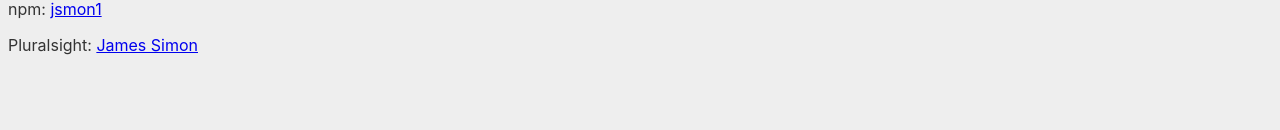
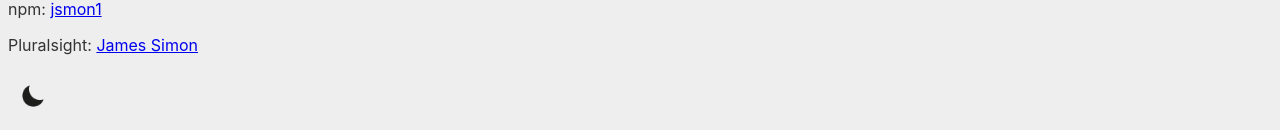
Before and after one commit to jsmon/website, a Next.js app: page / in a window 1280 px wide. Shown: the part 814-944 px from the top of the page. Before the commit the page ends 885 px from the top, so only its background shows below. Built offline with nearby package versions, Linux system fonts and the light colour scheme.

Commit message:
Added theme toggle

```diff
--- /dev/null
+++ b/components/ToggleTheme.tsx
@@ -0,0 +1,24 @@
+import React from 'react';
+
+import styles from '../styles/ToggleTheme.module.css';
+
+interface ToggleThemeProps {
+    theme: 'light' | 'dark';
+    clickHandler: (event: React.MouseEvent<HTMLImageElement, MouseEvent>) => void;
+}
+
+const ToggleTheme = ({ theme, clickHandler }: ToggleThemeProps): React.ReactElement<{
+    src: `/images/${'sun' | 'moon'}.png`;
+    alt: 'A sun, indicating if you click here you will switch to light theme.' | 'A moon, indicating if you click here you will switch to dark theme.';
+    onClick: (event: React.MouseEvent<HTMLImageElement, MouseEvent>) => void;
+    className: string;
+}, 'img'> => (
+    <img
+        className={styles.toggleThemeImg}
+        src={theme === 'dark' ? '/images/sun.png' : '/images/moon.png'}
+        alt={`A ${theme === 'dark' ? 'sun' : 'moon'}, indicating if you click here you will switch to ${theme === 'dark' ? 'light' : 'dark'} theme.`}
+        onClick={clickHandler}
+    />
+);
+
+export default ToggleTheme;
--- a/pages/index.tsx
+++ b/pages/index.tsx
@@ -1,19 +1,27 @@
-import React from 'react';
+import React, { useState, useEffect } from 'react';
 
 import MetaData from '../components/MetaData';
 import Header from '../components/Header';
 import About from '../components/About';
 import Knowledge from '../components/Knowledge';
 import Links from '../components/Links';
-
+import ToggleTheme from '../components/ToggleTheme';
 const Home = () => {
-    const isSSR = typeof window === 'undefined';
-
-    if (!isSSR) {
-        const theme = (localStorage.getItem('theme') || (window.matchMedia('(prefers-color-scheme: light)').matches ? 'light' : 'dark')) as 'light' | 'dark';
+    const [theme, setTheme] = useState<'dark' | 'light'>('dark');
+    const clickHandler = () => {
+        setTheme(theme === 'dark' ? 'light' : 'dark');
         localStorage.setItem('theme', theme);
         document.querySelector('html')!.dataset.theme = theme;
-    }
+    };
+
+    useEffect(() => {
+        setTheme((localStorage.getItem('theme') || (window.matchMedia('(prefers-color-scheme: dark)').matches ? 'dark' : 'light')) as 'light' | 'dark');
+    }, []);
+
+    useEffect(() => {
+        localStorage.setItem('theme', theme);
+        document.querySelector('html')!.dataset.theme = theme;
+    }, [theme]);
 
     return (
         <div>
@@ -22,6 +30,7 @@
             <About />
             <Knowledge />
             <Links />
+            <ToggleTheme theme={theme} clickHandler={clickHandler} />
         </div>
     );
 };
--- /dev/null
+++ b/styles/ToggleTheme.module.css
@@ -0,0 +1,5 @@
+.toggleThemeImg {
+    width: 50px;
+    height: 50px;
+    cursor: pointer;
+}
```
Also changed, not shown: public/images/moon.png (added), public/images/sun.png (added).
